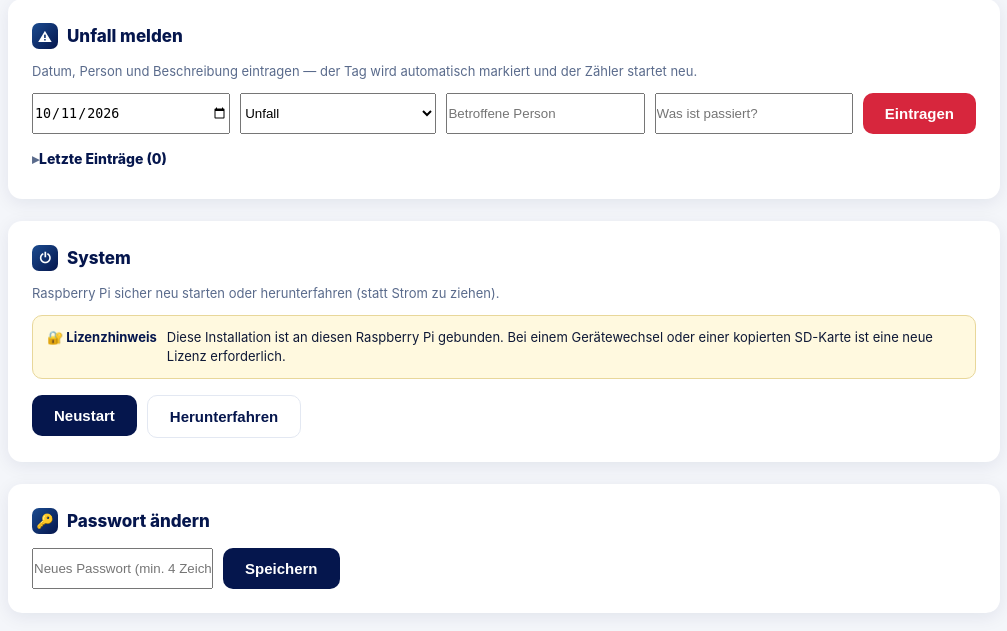
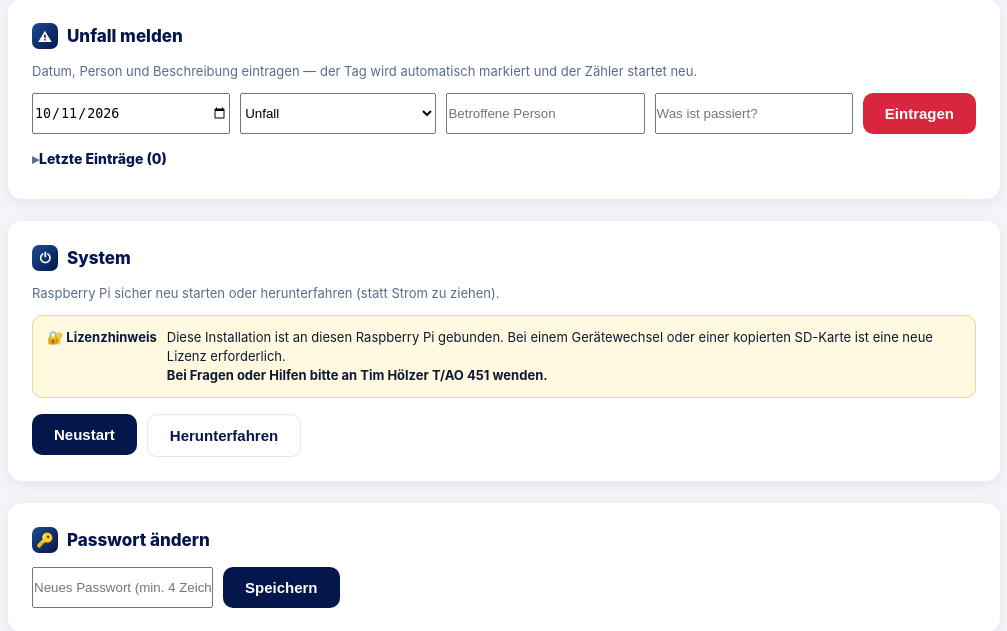
Before and after one commit to 17Trust09/lhtpi, a Flask app: page /admin in a window 1280 px wide. Shown: the part 914-1545 px from the top of the page, without its empty margins (136-1143 px from the left). Run offline with Flask 3, Linux system fonts and the light colour scheme; the visitor is signed in with stand-in values (Sample User, id 1); data comes from the database, SQL or seed files in the repository; data that the repository does not hold is empty.

Commit message:
docs(safety-cross): add license support contact

```diff
--- a/tools/safety-cross/templates/admin.html
+++ b/tools/safety-cross/templates/admin.html
@@ -121,7 +121,10 @@
     <p class="hint" style="margin:0 0 14px">Raspberry Pi sicher neu starten oder herunterfahren (statt Strom zu ziehen).</p>
     <div class="license-note">
       <strong>🔐 Lizenzhinweis</strong>
-      <span>Diese Installation ist an diesen Raspberry Pi gebunden. Bei einem Gerätewechsel oder einer kopierten SD-Karte ist eine neue Lizenz erforderlich.</span>
+      <span>
+        Diese Installation ist an diesen Raspberry Pi gebunden. Bei einem Gerätewechsel oder einer kopierten SD-Karte ist eine neue Lizenz erforderlich.<br>
+        <b>Bei Fragen oder Hilfen bitte an Tim Hölzer T/AO 451 wenden.</b>
+      </span>
     </div>
     <div class="field">
       <form method="post" action="{{ url_for('admin_reboot') }}" onsubmit="return confirm('Raspberry Pi wirklich neu starten?')">
```
Also changed, not shown: tools/safety-cross/tests/test_app.py (+2 -0 lines).
